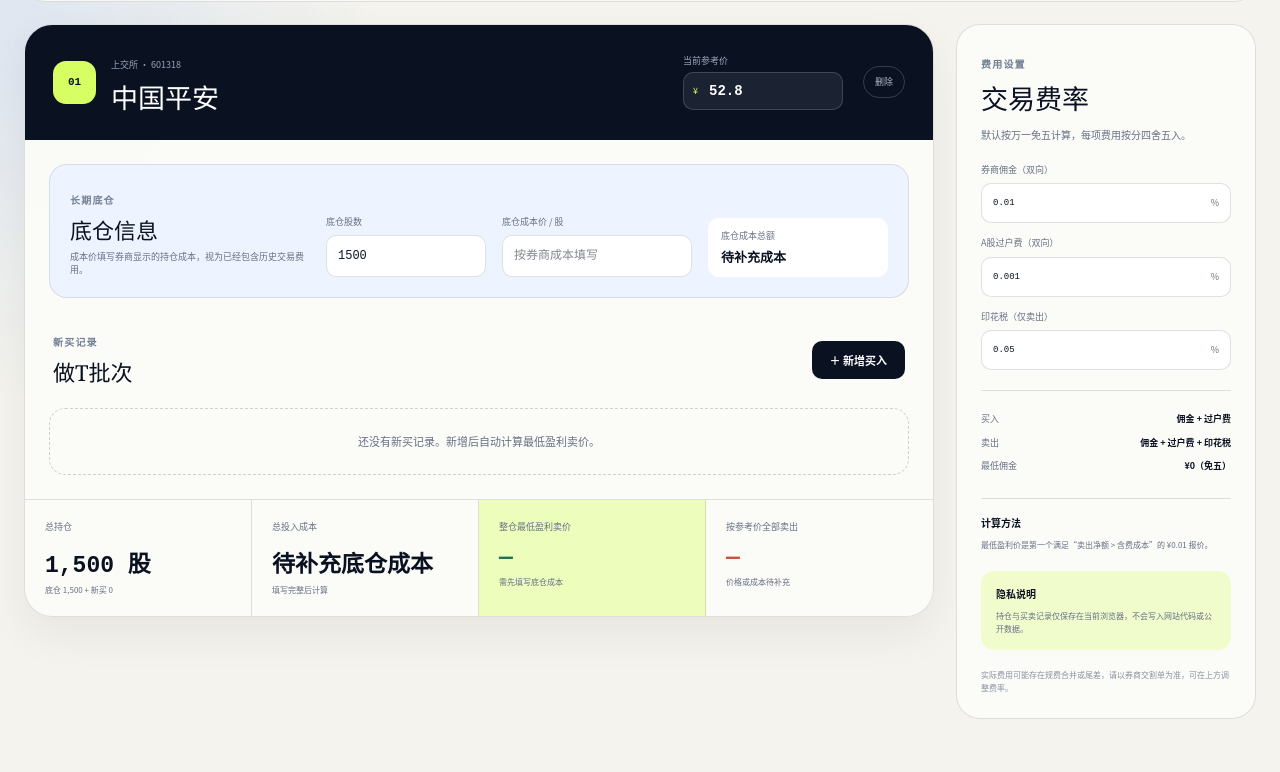
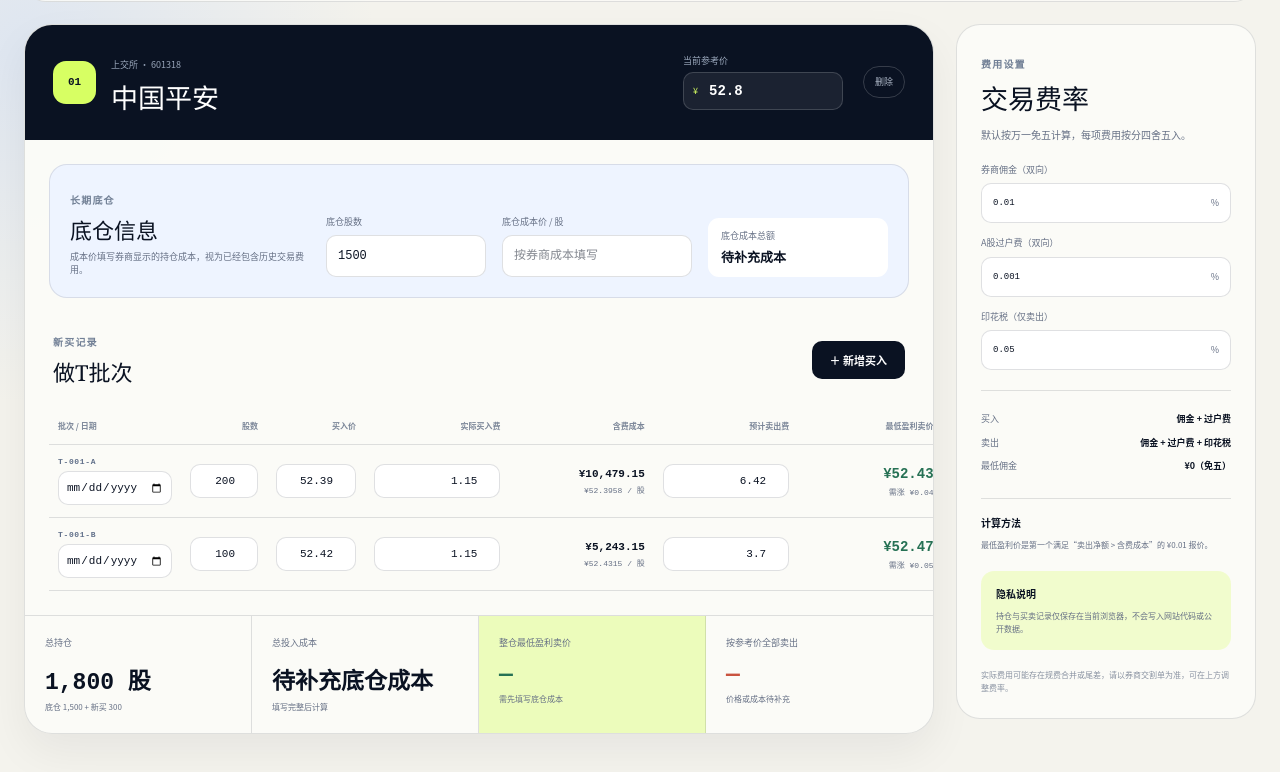
Before and after one commit to ai-stock-cn/private-stock-ledger-web, a Next.js app: page / in a window 1280 px wide. Shown: the part 590-1362 px from the top of the page. Built offline with nearby package versions, Linux system fonts and the light colour scheme.

Commit message:
Import Ping An trading ledger data

```diff
--- a/app/PortfolioCalculator.tsx
+++ b/app/PortfolioCalculator.tsx
@@ -5,6 +5,8 @@ import {
   calculateBuyTransaction,
   calculateProfitAtPrice,
   findMinimumProfitableSale,
+  findMinimumProfitableSaleWithFixedFee,
+  roundMoney,
   type AShareFeeRates,
 } from "@/lib/trading-costs.js";
 
@@ -18,9 +20,12 @@ type StockPreset = {
 
 type BuyLot = {
   id: string;
+  batchId?: string;
   date: string;
   shares: number | null;
   price: number | null;
+  actualBuyFee?: number | null;
+  expectedSellFee?: number | null;
 };
 
 type Holding = StockPreset & {
@@ -37,7 +42,7 @@ type FeeForm = {
 };
 
 type SavedPortfolio = {
-  version: 1;
+  version: 2;
   holdings: Holding[];
   fees: FeeForm;
 };
@@ -80,10 +85,30 @@ const DEFAULT_HOLDINGS: Holding[] = [
     id: "holding-601318",
     baseShares: 1500,
     baseUnitCost: null,
-    lots: [],
+    lots: [
+      {
+        id: "lot-t-001-a",
+        batchId: "T-001-A",
+        date: "",
+        shares: 200,
+        price: 52.39,
+        actualBuyFee: 1.15,
+        expectedSellFee: 6.42,
+      },
+      {
+        id: "lot-t-001-b",
+        batchId: "T-001-B",
+        date: "",
+        shares: 100,
+        price: 52.42,
+        actualBuyFee: 1.15,
+        expectedSellFee: 3.7,
+      },
+    ],
   },
 ];
-const STORAGE_KEY = "private-stock-portfolio-v1";
+const STORAGE_KEY = "private-stock-portfolio-v2";
+const LEGACY_STORAGE_KEY = "private-stock-portfolio-v1";
 const money = new Intl.NumberFormat("zh-CN", { minimumFractionDigits: 2, maximumFractionDigits: 2 });
 const precisePrice = new Intl.NumberFormat("zh-CN", { minimumFractionDigits: 2, maximumFractionDigits: 4 });
 const integer = new Intl.NumberFormat("zh-CN", { maximumFractionDigits: 0 });
@@ -100,9 +125,18 @@ export default function PortfolioCalculator() {
       const value = window.localStorage.getItem(STORAGE_KEY);
       if (value) {
         const saved = JSON.parse(value) as SavedPortfolio;
-        if (saved.version === 1 && Array.isArray(saved.holdings)) {
+        if (saved.version === 2 && Array.isArray(saved.holdings)) {
           setHoldings(saved.holdings);
           setFees(saved.fees ?? DEFAULT_FEES);
+        }
+      } else {
+        const legacyValue = window.localStorage.getItem(LEGACY_STORAGE_KEY);
+        if (legacyValue) {
+          const legacy = JSON.parse(legacyValue) as Omit<SavedPortfolio, "version"> & { version: 1 };
+          if (legacy.version === 1 && Array.isArray(legacy.holdings)) {
+            setHoldings(mergeLedgerData(legacy.holdings));
+            setFees(legacy.fees ?? DEFAULT_FEES);
+          }
         }
       }
     } catch {
@@ -114,7 +148,7 @@ export default function PortfolioCalculator() {
 
   useEffect(() => {
     if (!isReady) return;
-    const saved: SavedPortfolio = { version: 1, holdings, fees };
+    const saved: SavedPortfolio = { version: 2, holdings, fees };
     window.localStorage.setItem(STORAGE_KEY, JSON.stringify(saved));
     setSavedAt(new Date().toLocaleTimeString("zh-CN", { hour: "2-digit", minute: "2-digit" }));
   }, [fees, holdings, isReady]);
@@ -151,9 +185,12 @@ export default function PortfolioCalculator() {
       ...holding,
       lots: [...holding.lots, {
         id: createId("lot"),
+        batchId: "",
         date: localDate(),
         shares: null,
         price: null,
+        actualBuyFee: null,
+        expectedSellFee: null,
       }],
     } : holding));
   }
@@ -218,7 +255,7 @@ export default function PortfolioCalculator() {
             const baseCost = baseShares * (holding.baseUnitCost ?? 0);
             const lotTransactions = holding.lots
               .filter((lot) => (lot.shares ?? 0) > 0 && (lot.price ?? 0) > 0)
-              .map((lot) => ({ lot, buy: calculateBuyTransaction(lot.shares ?? 0, lot.price ?? 0, rates) }));
+              .map((lot) => ({ lot, buy: calculateLotBuy(lot, rates) }));
             const newShares = lotTransactions.reduce((sum, item) => sum + item.buy.shares, 0);
             const newCost = lotTransactions.reduce((sum, item) => sum + item.buy.totalCost, 0);
             const totalShares = baseShares + newShares;
@@ -245,17 +282,27 @@ export default function PortfolioCalculator() {
 
                 <div className="lot-heading"><div><span className="eyebrow">新买记录</span><h3>做T批次</h3></div><button type="button" onClick={() => addLot(holding.id)}>＋ 新增买入</button></div>
                 {holding.lots.length === 0 ? <div className="empty-lots">还没有新买记录。新增后自动计算最低盈利卖价。</div> : (
-                  <div className="lot-table-wrap"><table className="lot-table"><thead><tr><th>日期</th><th>股数</th><th>买入价</th><th>买入费用</th><th>含费成本</th><th>最低盈利卖价</th><th>最低卖出金额</th><th /></tr></thead><tbody>
+                  <div className="lot-table-wrap"><table className="lot-table"><thead><tr><th>批次 / 日期</th><th>股数</th><th>买入价</th><th>实际买入费</th><th>含费成本</th><th>预计卖出费</th><th>最低盈利卖价</th><th>最低卖出金额</th><th /></tr></thead><tbody>
                     {holding.lots.map((lot) => {
                       const valid = (lot.shares ?? 0) > 0 && (lot.price ?? 0) > 0;
-                      const buy = calculateBuyTransaction(lot.shares ?? 0, lot.price ?? 0, rates);
-                      const minimumSale = valid ? findMinimumProfitableSale(buy.shares, buy.totalCost, rates) : null;
+                      const buy = calculateLotBuy(lot, rates);
+                      const minimumSale = valid
+                        ? lot.expectedSellFee != null
+                          ? findMinimumProfitableSaleWithFixedFee(
+                              buy.shares,
+                              buy.totalCost,
+                              lot.expectedSellFee,
+                              rates.priceTick,
+                            )
+                          : findMinimumProfitableSale(buy.shares, buy.totalCost, rates)
+                        : null;
                       return <tr key={lot.id}>
-                        <td><input aria-label="买入日期" type="date" value={lot.date} onChange={(event) => updateLot(holding.id, lot.id, { date: event.target.value })} /></td>
+                        <td><span className="batch-id">{lot.batchId || "未编号"}</span><input aria-label="买入日期" type="date" value={lot.date} onChange={(event) => updateLot(holding.id, lot.id, { date: event.target.value })} /></td>
                         <td><input aria-label="买入股数" type="number" min="0" step="100" value={lot.shares ?? ""} onChange={(event) => updateLot(holding.id, lot.id, { shares: optionalNumber(event.target.value) })} placeholder="300" /></td>
                         <td><input aria-label="买入价格" type="number" min="0" step="0.01" value={lot.price ?? ""} onChange={(event) => updateLot(holding.id, lot.id, { price: optionalNumber(event.target.value) })} placeholder="52.39" /></td>
-                        <td>{valid ? `¥${money.format(buy.totalFees)}` : "—"}</td>
+                        <td><input aria-label="实际买入费用" type="number" min="0" step="0.01" value={lot.actualBuyFee ?? ""} onChange={(event) => updateLot(holding.id, lot.id, { actualBuyFee: optionalNumber(event.target.value) })} placeholder={valid ? money.format(calculateBuyTransaction(lot.shares ?? 0, lot.price ?? 0, rates).totalFees) : "自动"} /></td>
                         <td>{valid ? <><strong>¥{money.format(buy.totalCost)}</strong><small>¥{precisePrice.format(buy.unitCost)} / 股</small></> : "—"}</td>
+                        <td><input aria-label="预计卖出费用" type="number" min="0" step="0.01" value={lot.expectedSellFee ?? ""} onChange={(event) => updateLot(holding.id, lot.id, { expectedSellFee: optionalNumber(event.target.value) })} placeholder="按费率" /></td>
                         <td className="profit-price">{minimumSale ? <><strong>¥{money.format(minimumSale.minimumProfitPrice)}</strong><small>需涨 ¥{money.format(minimumSale.minimumProfitPrice - (lot.price ?? 0))}</small></> : "—"}</td>
                         <td>{minimumSale ? <><strong>¥{money.format(minimumSale.grossAmount)}</strong><small>卖出费 ¥{money.format(minimumSale.totalFees)}</small></> : "—"}</td>
                         <td><button className="delete-lot" type="button" onClick={() => removeLot(holding.id, lot.id)}>×</button></td>
@@ -296,6 +343,49 @@ function optionalNumber(value: string) {
   return Number.isFinite(number) && number >= 0 ? number : null;
 }
 
+function calculateLotBuy(lot: BuyLot, rates: AShareFeeRates) {
+  const calculated = calculateBuyTransaction(lot.shares ?? 0, lot.price ?? 0, rates);
+  const totalFees = lot.actualBuyFee ?? calculated.totalFees;
+  const totalCost = roundMoney(calculated.grossAmount + totalFees);
+  return {
+    ...calculated,
+    totalFees,
+    totalCost,
+    unitCost: calculated.shares > 0 ? totalCost / calculated.shares : 0,
+  };
+}
+
+function mergeLedgerData(holdings: Holding[]): Holding[] {
+  const importedHolding = DEFAULT_HOLDINGS[0];
+  const existing = holdings.find((holding) => holding.symbol === importedHolding.symbol);
+  if (!existing) return [importedHolding, ...holdings];
+
+  const mergedLots = existing.lots.map((lot) => {
+    const importedLot = importedHolding.lots.find(
+      (candidate) => candidate.shares === lot.shares && candidate.price === lot.price,
+    );
+    return importedLot
+      ? {
+          ...lot,
+          batchId: lot.batchId || importedLot.batchId,
+          actualBuyFee: lot.actualBuyFee ?? importedLot.actualBuyFee,
+          expectedSellFee: lot.expectedSellFee ?? importedLot.expectedSellFee,
+        }
+      : lot;
+  });
+
+  for (const importedLot of importedHolding.lots) {
+    const alreadyPresent = mergedLots.some(
+      (lot) => lot.shares === importedLot.shares && lot.price === importedLot.price,
+    );
+    if (!alreadyPresent) mergedLots.push(importedLot);
+  }
+
+  return holdings.map((holding) => holding.symbol === importedHolding.symbol
+    ? { ...holding, baseShares: 1500, lots: mergedLots }
+    : holding);
+}
+
 function createId(prefix: string) {
   return `${prefix}-${crypto.randomUUID()}`;
 }
--- a/app/globals.css
+++ b/app/globals.css
@@ -194,16 +194,17 @@ button { color: inherit; }
 .lot-heading button { min-height: 38px; border-radius: 10px; }
 .empty-lots { margin: 0 24px 24px; padding: 24px; border: 1px dashed rgba(10,18,34,.18); border-radius: 16px; color: var(--muted); font-size: 11px; text-align: center; }
 .lot-table-wrap { overflow-x: auto; padding: 0 24px 24px; }
-.lot-table { width: 100%; min-width: 900px; border-collapse: collapse; table-layout: fixed; }
+.lot-table { width: 100%; min-width: 1080px; border-collapse: collapse; table-layout: fixed; }
 .lot-table th, .lot-table td { padding: 12px 9px; border-bottom: 1px solid var(--line); text-align: right; vertical-align: middle; }
 .lot-table th { color: #7c8799; font-size: 8px; font-weight: 600; }
 .lot-table td { font: 11px ui-monospace, monospace; }
-.lot-table th:first-child, .lot-table td:first-child { width: 126px; text-align: left; }
+.lot-table th:first-child, .lot-table td:first-child { width: 132px; text-align: left; }
 .lot-table th:nth-child(2), .lot-table td:nth-child(2) { width: 86px; }
 .lot-table th:nth-child(3), .lot-table td:nth-child(3) { width: 98px; }
 .lot-table th:last-child, .lot-table td:last-child { width: 42px; }
 .lot-table input { height: 34px; padding: 0 7px; text-align: right; }
 .lot-table input[type="date"] { text-align: left; }
+.batch-id { display: block; margin-bottom: 5px; color: #61708a; font-size: 8px; font-weight: 800; letter-spacing: .08em; }
 .lot-table td strong, .lot-table td small { display: block; }
 .lot-table td small { margin-top: 4px; color: var(--muted); font-size: 8px; }
 .profit-price strong { color: var(--green); font-size: 14px; }
--- a/lib/trading-costs.d.ts
+++ b/lib/trading-costs.d.ts
@@ -40,4 +40,5 @@ export function roundMoney(value: number): number;
 export function calculateBuyTransaction(shares: number, price: number, rates?: AShareFeeRates): BuyTransaction;
 export function calculateSellTransaction(shares: number, price: number, rates?: AShareFeeRates): SellTransaction;
 export function findMinimumProfitableSale(shares: number, totalCost: number, rates?: AShareFeeRates): MinimumProfitableSale | null;
+export function findMinimumProfitableSaleWithFixedFee(shares: number, totalCost: number, fixedSellFee: number, priceTick?: number): MinimumProfitableSale | null;
 export function calculateProfitAtPrice(shares: number, totalCost: number, sellPrice: number, rates?: AShareFeeRates): SellTransaction & { profit: number };
```
Also changed, not shown: lib/trading-costs.js, 1 other file (tests, documents, lock files or other folders).
